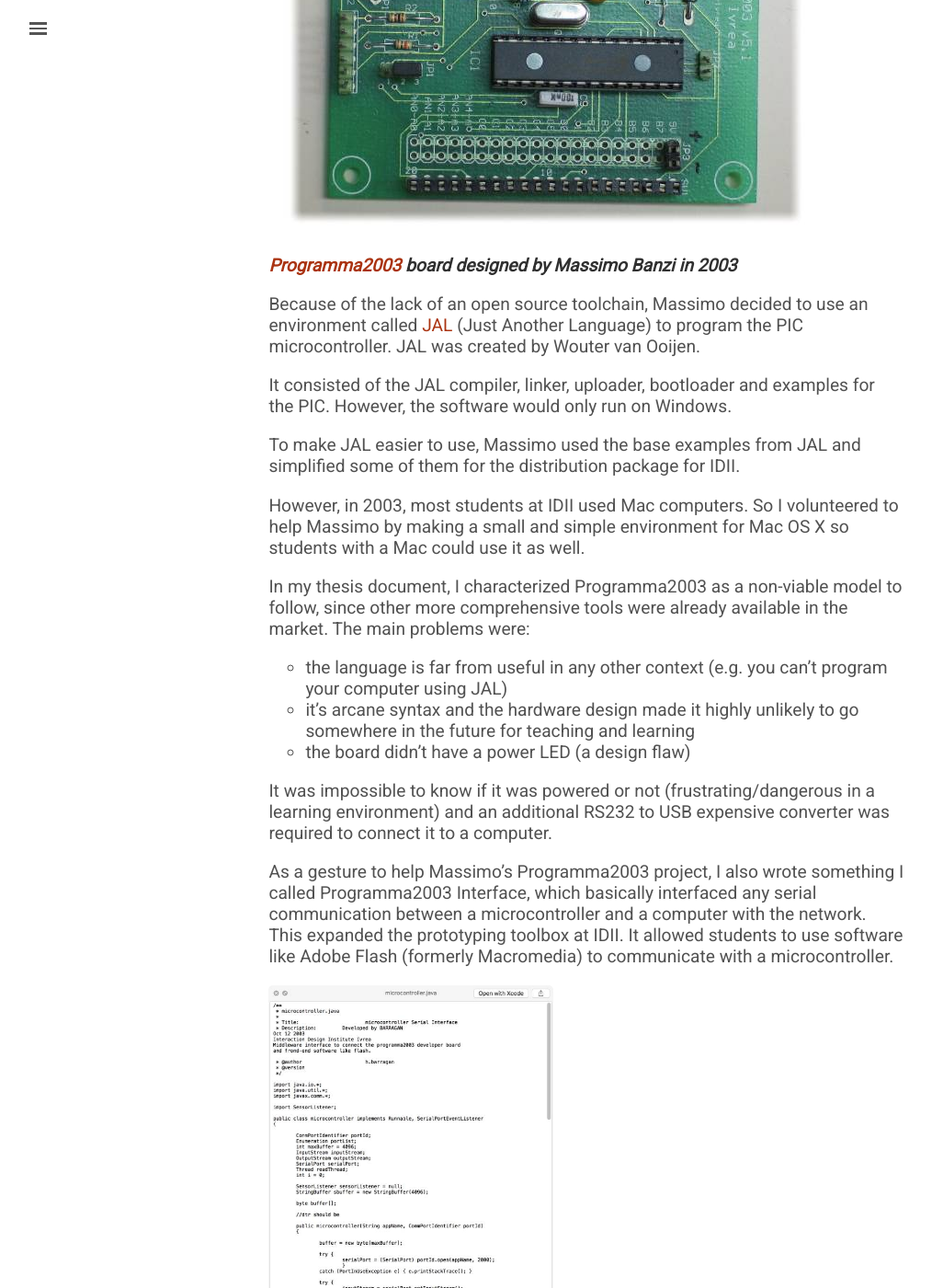
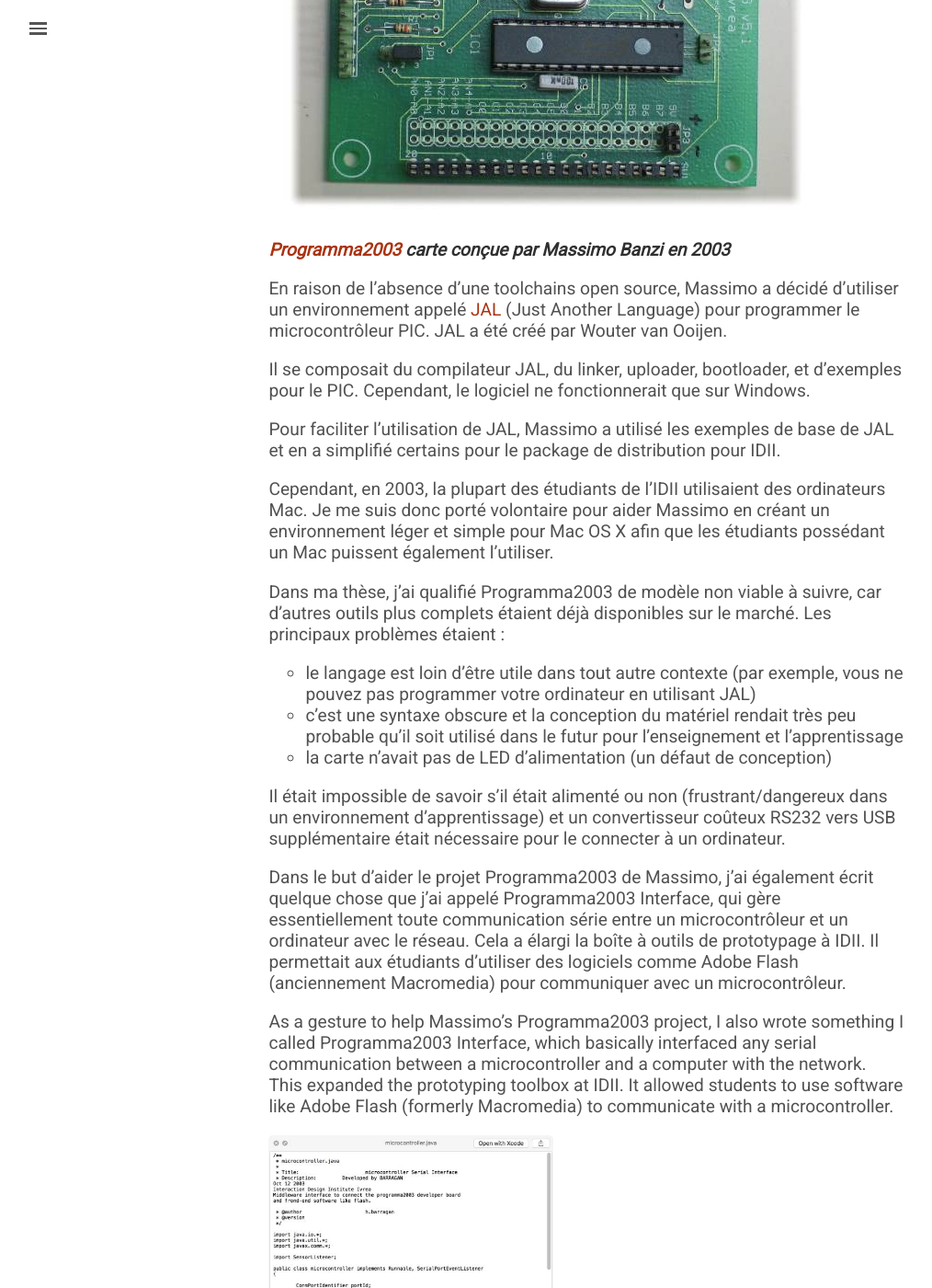
Before and after one commit to ArduinoHistory/arduinohistory.github.io, a Jekyll site: the page built from fr.md, in a window 1280 px wide and 1400 px high, scrolled down 19518 px. Shown: the whole window at 92% size, without its empty margins (2-1016 px from the left). Built offline with Jekyll 4.4.1, drawn with Linux system fonts in a browser that asks for light colours; some of the changed text lies outside the part shown.

Commit message:
Translate to 350

```diff
--- a/fr.md
+++ b/fr.md
@@ -98,7 +98,7 @@ Le premier prototype de Wiring utilisait le microcontrôleur [Parallax](https://
 Problème : comme décrit dans le document de thèse à la page 40, la compilation, le linking et le téléversement des programmes de l'utilisateur reposaient sur les outils propriétaires de Parallax. Étant donné que Wiring était prévu pour être un logiciel open source, le Javelin Stamp n'était tout simplement pas une option viable.
 
 <a href="/images/full/WiringPrototype1-JavelinStamp.jpg" data-lity><img alt="Wiring Prototype 1 - Javelin Stamp" src="/images/WiringPrototype1-JavelinStamp.jpg" width="600px" height="" /></a>
-******Photo du Javelin Stamp utilisé pour le premier prototype du Hardware pour Wiring.***
+***Photo du Javelin Stamp utilisé pour le premier prototype du Hardware pour Wiring.***
 
 Pour les prototypes suivants, les microcontrôleurs ont été choisis en fonction de la disponibilité d'outils open source pour compiler, linker et téléverser le code de l'utilisateur. Cela a conduit à abandonner très tôt la très populaire famille de microcontrôleurs Microchip PIC, car, à l'époque (vers 2003), Microchip ne disposait pas d'une toolchain open source.
 
@@ -287,68 +287,68 @@ Tom Igoe (un membre du corps professoral de l'ITP à NYU [^ 2]) a été invité
 
 Même si j'étais perplexe face à l'équipe Arduino qui avait forké le code, j'ai continué le développement sur Wiring, et presque toutes les améliorations qui avaient été apportées à Wiring, par moi et de nombreux contributeurs, ont été fusionnées dans le code source Arduino. J'ai essayé d'ignorer le fait qu'ils prenaient toujours mon travail et je me suis également interrogé sur la redondance et le gaspillage de ressources dans la duplication des efforts.
 
-Fin 2005, j'ai commencé à travailler avec Casey Reas sur un chapitre du livre "[Processing : A Programming Handbook for Visual Artists and Designers](http://www.amazon.com/Processing-Programming-Handbook-Designers -Artistes/dp/0262182629){: target="_blank"}." [Le chapitre](https://processing.org/tutorials/electronics/){: target="_blank"} présente une brève histoire de l'électronique dans l'art. Il comprend des exemples d'interface de Processing avec Wiring et Arduino. J'ai présenté ces exemples sur les deux plates-formes et je me suis assuré que les exemples inclus fonctionnaient à la fois pour Wiring et pour Arduino.
+Fin 2005, j'ai commencé à travailler avec Casey Reas sur un chapitre du livre "[Processing : A Programming Handbook for Visual Artists and Designers](http://www.amazon.com/Processing-Programming-Handbook-Designers -Artistes/dp/0262182629){: target="_blank"}." [Le chapitre](https://processing.org/tutorials/electronics/){: target="_blank"} présente une brève histoire de l'électronique dans l'art. Il comprend des exemples d'interfacage entre Processing et Wiring ou Arduino. J'ai présenté ces exemples sur les deux plates-formes et je me suis assuré que les exemples inclus fonctionnaient à la fois pour Wiring et pour Arduino.
 
-By the end of 2005, I started to work with Casey Reas on a chapter for the book "[Processing: A Programming Handbook for Visual Artists and Designers](http://www.amazon.com/Processing-Programming-Handbook-Designers-Artists/dp/0262182629){: target="_blank"}."  [The chapter](https://processing.org/tutorials/electronics/){: target="_blank"} presents a short history of electronics in the Arts.  It includes examples for interfacing Processing with Wiring and Arduino. I presented those examples in both platforms and made sure the examples included worked for both Wiring and Arduino.
-
-The book got a second edition in 2013 and the chapter was revised again by Casey and me, and [the extension](https://processing.org/tutorials/electronics/){: target="_blank"} has been made available online since 2014.
+Le livre a eu une deuxième édition en 2013 et le chapitre a été relu à nouveau par Casey et moi, et [l'extension](https://processing.org/tutorials/electronics/){: target="_blank"} a été mis en ligne depuis 2014.
 
 * * *
 
-# Did The Arduino Team Work with Wiring Before Arduino?
+# L'équipe Arduino travaillait-elle avec Wiring avant Arduino ?
 
-Yes, each of them had experience with Wiring before creating Arduino.
+Oui, chacun d'eux été formé à l'usage de Wiring avant de créer Arduino.
 
-Massimo Banzi taught with Wiring at IDII from 2004.
+Massimo Banzi a appris l'utilisation de Wiring à IDII depuis 2004.
 
-<a href="/images/full/WiringBoardsWithMassimo.jpg" data-lity><img alt="Massimo Banzi Teaching with Wiring" src="/images/WiringBoardsWithMassimo.jpg" width="600px" height="" /></a>
-***Massimo Banzi teaching interaction design at IDII with Wiring boards in 2004.***
+<a href="/images/full/WiringBoardsWithMassimo.jpg" data-lity><img alt="Massimo Banzi apprends l'utilisation de Wiring" src="/images/WiringBoardsWithMassimo.jpg" width="600px" height="" /></a>
+***Massimo Banzi donne un cours sur la conception interactive à IDII avec les cartes Wiring en 2004.***
 
-David Mellis was a student at IDII from 2004 to 2005.
+David Mellis était un étudiant à IDII entre 2004 et 2005.
 
-<a href="/images/full/DavidMellisAtIDII.jpg" data-lity><img alt="David Mellis at IDII" src="/images/DavidMellisAtIDII.jpg" width="600px" height="" /></a>
-***A blurry version of David Mellis learning physical computing with Wiring in 2004.***
+<a href="/images/full/DavidMellisAtIDII.jpg" data-lity><img alt="David Mellis à IDII" src="/images/DavidMellisAtIDII.jpg" width="600px" height="" /></a>
+***David Mellis flouté qui apprends le physical computing avec Wiring en 2004.***
 
-In January 2005, IDII hired David Cuartielles to develop a couple of plug-in boards for the Wiring board, for motor control and bluetooth connectivity.
+En Janvier 2005, IDII a embauché David Cuartielles pour développer quelques cartes d'extensions pour la carte Wiring, afin d'ajouter le contrôle de moteur et la connectivité Bluetooth.
 
 <div>
 <span style="overflow: hidden; display: inline-block;">
-<a href="/images/full/WiringBluetoothPlugin.jpg" data-lity><img alt="Wiring Bluetooth Plugin" src="/images/WiringBluetoothPlugin.jpg" width="300px" height="" /></a></span>
+<a href="/images/full/WiringBluetoothPlugin.jpg" data-lity><img alt="Carte d'extension Bluetooth pour Wiring" src="/images/WiringBluetoothPlugin.jpg" width="300px" height="" /></a></span>
 <span style="overflow: hidden; display: inline-block;">
-<a href="/images/full/WiringMotorControllerPlugin.jpg" data-lity><img alt="Wiring Motor Controller Plugin" src="/images/WiringMotorControllerPlugin.jpg" width="300px" height="" /></a></span>
+<a href="/images/full/WiringMotorControllerPlugin.jpg" data-lity><img alt="Carte d'extension moteur pour Wiring" src="/images/WiringMotorControllerPlugin.jpg" width="300px" height="" /></a></span>
 </div>
-***Two plug-in boards developed at IDII by David Cuartielles and his brother. Bluetooth shield on the left, and a motor controller shield on the right.***
+***Deux cartes d'extensions développées à l'IDII par David Cuartielles et son frère. Un shieldr Bluetooth à gauche et un shield de contrôleur de moteur à droite***
 
-I showed early versions of Wiring to Tom Igoe during a visit to ITP in New York in 2003\. At the time, he had no experience with Atmel hardware, as Tom was using PIC microcontrollers at ITP as an alternative to the costly platforms like Parallax Basic Stamp or Basic X. One of Tom's recommendations at this visit was: "well, do it for PIC, because this is what we use here."
+J'ai montré les premières versions de Wiring à Tom Igoe lors d'une visite à l'ITP à New York en 2003\. À l'époque, il n'avait aucune expérience avec le matériel d'Atmel, car Tom utilisait des microcontrôleurs PIC chez ITP comme alternative aux plates-formes coûteuses comme Parallax Basic Stamp ou Basic X. L'une des recommandations de Tom lors de cette visite était : "eh bien, faites-le pour PIC, parce que c'est ce que nous utilisons ici."
 
-Years later, in 2007, Tom Igoe released the first edition of the "Making Things Talk" book published by O'Reilly[^3], which presents the use of both Wiring and Arduino.
+Des années plus tard, en 2007, Tom Igoe a publié la première édition du livre "Making Things Talk" publié par O'Reilly[^3], qui présente l'utilisation de Wiring et d'Arduino.
 
-Gianluca Martino originally worked for SERP (the factory that made the first 25 Wiring circuit boards) and later he founded Smart Projects SRL (April 1st, 2004).  Smart Projects made the first batch of 100 Wiring boards for IDII to teach physical computing in 2004.
+Gianluca Martino a d'abord travaillé pour SERP (l'usine qui a fabriqué les 25 premières cartes Wiring) et plus tard, il a fondé Smart Projects SRL (1er avril 2004). Smart Projects a fabriqué le premier lot de 100 cartes Wiring pour IDII pour enseigner le physycal computing en 2004.
 
 * * *
 
-# What is Programma2003 and How is it Related to You or to Wiring?
+# Qu'est-ce que Programma2003 et comment est-il lié à vous ou à Wiring ?
 
-Programma2003 was a [Microchip](http://www.microchip.com/){: target="_blank"} PIC microcontroller board developed by Massimo Banzi in 2003\. After using BasicX to teach Physical computing in the winter of 2002, Massimo decided to do a board using the PIC chip in 2003\. The problem with the PIC microcontrollers was that there wasn't an open source toolchain available at the time, to use a language like C to program them.
+Programma2003 était une carte microcontrôleur PIC de chez [Microchip](http://www.microchip.com/){: target="_blank"} développée par Massimo Banzi en 2003\. Après avoir utilisé BasicX pour enseigner le physical computing à l'hiver 2002, Massimo a décidé de faire une carte utilisant la puce PIC en 2003\. Le problème avec les microcontrôleurs PIC était qu'il n'y avait pas de toolchains open source disponible à l'époque, pour utiliser un langage de type C pour les programmer.
 
 <a href="/images/full/Programma2003.jpg" data-lity><img alt="Programma2003" src="/images/Programma2003.jpg" width="600px" height="" /></a>
-***[Programma2003](https://www.flickr.com/photos/mbanzi/8610131426/in/album-72157633136997919/){: target="_blank"} board designed by Massimo Banzi in 2003***
+***[Programma2003](https://www.flickr.com/photos/mbanzi/8610131426/in/album-72157633136997919/){: target="_blank"} carte conçue par Massimo Banzi en 2003***
 
-Because of the lack of an open source toolchain, Massimo decided to use an environment called [JAL](http://justanotherlanguage.org/){: target="_blank"} (Just Another Language) to program the PIC microcontroller.  JAL was created by Wouter van Ooijen.
+En raison de l'absence d'une toolchains open source, Massimo a décidé d'utiliser un environnement appelé [JAL](http://justanotherlanguage.org/){: target="_blank"} (Just Another Language) pour programmer le microcontrôleur PIC. JAL a été créé par Wouter van Ooijen.
 
-It consisted of the JAL compiler, linker, uploader, bootloader and examples for the PIC.  However, the software would only run on Windows.
+Il se composait du compilateur JAL, du linker, uploader, bootloader, et d'exemples pour le PIC. Cependant, le logiciel ne fonctionnerait que sur Windows.
 
-To make JAL easier to use, Massimo used the base examples from JAL and simplified some of them for the distribution package for IDII.
+Pour faciliter l'utilisation de JAL, Massimo a utilisé les exemples de base de JAL et en a simplifié certains pour le package de distribution pour IDII.
 
-However, in 2003, most students at IDII used Mac computers. So I volunteered to help Massimo by making a small and simple environment for Mac OS X so students with a Mac could use it as well.
+Cependant, en 2003, la plupart des étudiants de l'IDII utilisaient des ordinateurs Mac. Je me suis donc porté volontaire pour aider Massimo en créant un environnement léger et simple pour Mac OS X afin que les étudiants possédant un Mac puissent également l'utiliser.
 
-In my thesis document, I characterized Programma2003 as a non-viable model to follow, since other more comprehensive tools were already available in the market. The main problems were:
+Dans ma thèse, j'ai qualifié Programma2003 de modèle non viable à suivre, car d'autres outils plus complets étaient déjà disponibles sur le marché. Les principaux problèmes étaient :
 
-*   the language is far from useful in any other context (e.g. you can't program your computer using JAL)
-*   it's arcane syntax and the hardware design made it highly unlikely to go somewhere in the future for teaching and learning
-*   the board didn't have a power LED (a design flaw)
+* le langage est loin d'être utile dans tout autre contexte (par exemple, vous ne pouvez pas programmer votre ordinateur en utilisant JAL)
+* c'est une syntaxe obscure et la conception du matériel rendait très peu probable qu'il soit utilisé dans le futur pour l'enseignement et l'apprentissage
+* la carte n'avait pas de LED d'alimentation (un défaut de conception)
 
-It was impossible to know if it was powered or not (frustrating/dangerous in a learning environment) and an additional RS232 to USB expensive converter was required to connect it to a computer.
+Il était impossible de savoir s'il était alimenté ou non (frustrant/dangereux dans un environnement d'apprentissage) et un convertisseur coûteux RS232 vers USB supplémentaire était nécessaire pour le connecter à un ordinateur.
+
+Dans le but d'aider le projet Programma2003 de Massimo, j'ai également écrit quelque chose que j'ai appelé Programma2003 Interface, qui gère essentiellement toute communication série entre un microcontrôleur et un ordinateur avec le réseau. Cela a élargi la boîte à outils de prototypage à IDII. Il permettait aux étudiants d'utiliser des logiciels comme Adobe Flash (anciennement Macromedia) pour communiquer avec un microcontrôleur.
 
 As a gesture to help Massimo's Programma2003 project, I also wrote something I called Programma2003 Interface, which basically interfaced any serial communication between a microcontroller and a computer with the network. This expanded the prototyping toolbox at IDII. It allowed students to use software like Adobe Flash (formerly Macromedia) to communicate with a microcontroller.
 
```
